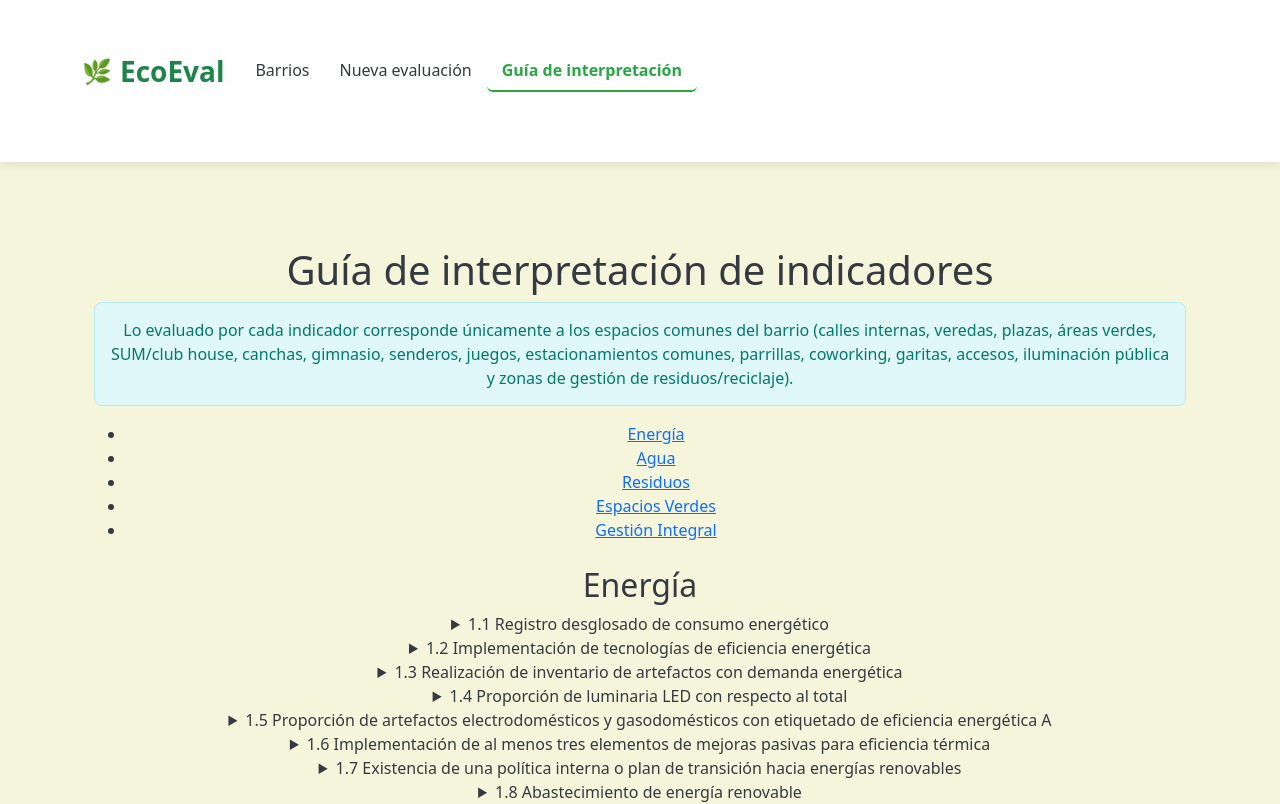
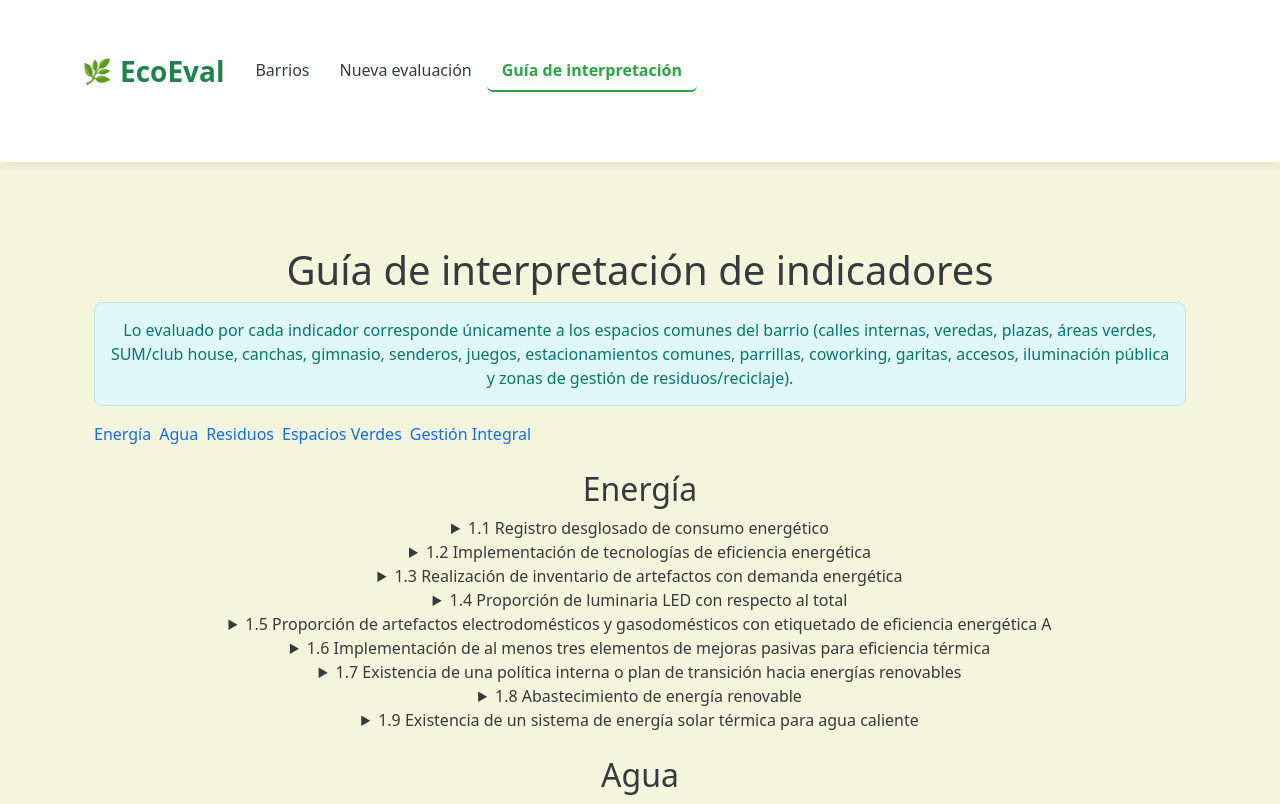
Before and after one commit to Mirkoalvarez/evaluacion-ambiental, a React (Create React App) app in the folder frontend/: page /guia-interpretacion in a window 1280 px wide. Shown: the top 804 px of the page. Built offline with nearby package versions, Linux system fonts and the light colour scheme; no server answers.

Commit message:
Estilos GuiaInterpretacion y link guia recomendaciones
creado archivo GuiaInterpretacion.css en src/components y modificado GuiaInterpretacion.jsx

```diff
--- /dev/null
+++ b/frontend/src/components/GuiaInterpretacion.css
@@ -0,0 +1,20 @@
+.guia-interpretacion-nav {
+    list-style: none;
+    padding-left: 0;
+    display: flex;
+    flex-wrap: wrap;
+    gap: 0.5rem;
+}
+
+.guia-interpretacion-nav li a {
+    text-decoration: none;
+    color: #0d6efd;
+}
+
+.guia-interpretacion-nav li a:hover {
+    text-decoration: underline;
+}
+
+.guia-interpretacion-section {
+    margin-bottom: 1.5rem;
+}
--- a/frontend/src/components/GuiaInterpretacion.jsx
+++ b/frontend/src/components/GuiaInterpretacion.jsx
@@ -1,4 +1,5 @@
 import React, { useEffect } from 'react';
+import './GuiaInterpretacion.css';
 
 export default function GuiaInterpretacion() {
     useEffect(() => {
@@ -23,7 +24,7 @@ export default function GuiaInterpretacion() {
         </div>
 
         <nav>
-        <ul>
+        <ul className="guia-interpretacion-nav">
             <li><a href="#energia">Energía</a></li>
             <li><a href="#agua">Agua</a></li>
             <li><a href="#residuos">Residuos</a></li>
@@ -32,7 +33,7 @@ export default function GuiaInterpretacion() {
         </ul>
         </nav>
 
-        <section id="energia" className="my-4">
+        <section id="energia" className="my-4 guia-interpretacion-section">
         <h2>Energía</h2>
         <section id="energia-1-1">
             <details>
@@ -91,7 +92,7 @@ export default function GuiaInterpretacion() {
         </section>
         </section>
 
-        <section id="agua" className="my-4">
+        <section id="agua" className="my-4 guia-interpretacion-section">
         <h2>Agua</h2>
         <section id="agua-2-1">
             <details>
@@ -143,7 +144,7 @@ export default function GuiaInterpretacion() {
         </section>
         </section>
 
-        <section id="residuos" className="my-4">
+        <section id="residuos" className="my-4 guia-interpretacion-section">
         <h2>Residuos</h2>
         <section id="residuos-3-1">
             <details>
@@ -183,7 +184,7 @@ export default function GuiaInterpretacion() {
         </section>
         </section>
 
-        <section id="espacios-verdes" className="my-4">
+        <section id="espacios-verdes" className="my-4 guia-interpretacion-section">
         <h2>Espacios Verdes</h2>
         <section id="espacios-verdes-4-1">
             <details>
@@ -235,7 +236,7 @@ export default function GuiaInterpretacion() {
         </section>
         </section>
 
-        <section id="gestion-integral" className="my-4">
+        <section id="gestion-integral" className="my-4 guia-interpretacion-section">
         <h2>Gestión Integral</h2>
         <section id="gestion-integral-5-1">
             <details>
@@ -275,10 +276,17 @@ export default function GuiaInterpretacion() {
         </section>
         </section>
 
-        <section id="recursos" className="my-4">
+        <section id="recursos" className="my-4 guia-interpretacion-section">
         <h2>Recursos</h2>
-        <p><a href="">Guía de recomendaciones</a></p>
-        {/*cambiar a link que quiero redirijir: https://docs.google.com/document/d/1stbDB9yqd327vpGTCxqrWnXcQOaFN1gK9gnmVa6P5AQ/edit?tab=t.0 */}
+        <p>
+            <a
+            href="https://docs.google.com/document/d/1stbDB9yqd327vpGTCxqrWnXcQOaFN1gK9gnmVa6P5AQ/edit?tab=t.0"
+            target="_blank"
+            rel="noopener noreferrer"
+            >
+            Guía de recomendaciones
+            </a>
+        </p>
         </section>
     </div>
     );
```
